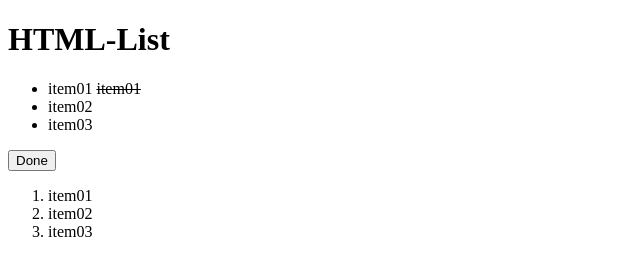
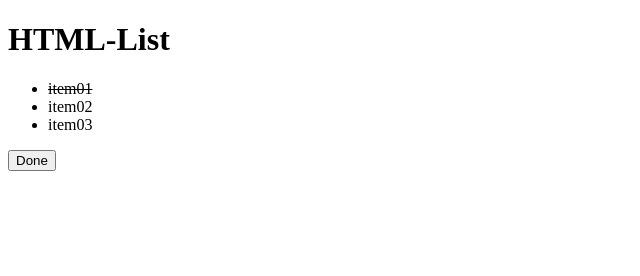
Before and after one commit to JooYoo/HTML-list, a plain HTML site: page index.html in a window 1280 px wide. Both pictures are taken after a click on the button "Done". Shown: the whole page, without its empty margins (0-640 px from the left). Drawn offline with Linux system fonts and the light colour scheme.

Commit message:
click button to strike

```diff
--- a/index.html
+++ b/index.html
@@ -11,20 +11,14 @@
 <body>
     <h1>HTML-List</h1>
     <ul>
-        <li class="testLi">
-            item01
-        </li>
+        <li class="testLi">item01</li>
         <li>item02</li>
         <li>item03</li>
     </ul>
 
     <button class="btnDone">Done</button>
 
-    <ol>
-        <li>item01</li>
-        <li>item02</li>
-        <li>item03</li>
-    </ol>
+
     <script src="js/jquery.min.js"></script>
     <script src="js/listManager.js"></script>
 
--- a/js/listManager.js
+++ b/js/listManager.js
@@ -1,15 +1,17 @@
-$(document).ready(function(){
+$(document).ready(function () {
     var $testLi = $('.testLi'),
         $btnDone = $('.btnDone');
 
-    function addStrick(){
-
-        var liText = $testLi.text();
-        $testLi.append("<strike>"+liText+"</strike>" );
+    function addStrick() {
+        // get the traget element
+        var liText = $testLi.html();
+        // add tag to the target element
+        liText = '<strike>' + liText + '</strike>';
+        // add the result back to DOM
+        $testLi.html(liText);
     }
 
-    $btnDone.on('click', function(){
+    $btnDone.on('click', function () {
         addStrick();
     });
-
 });
```
